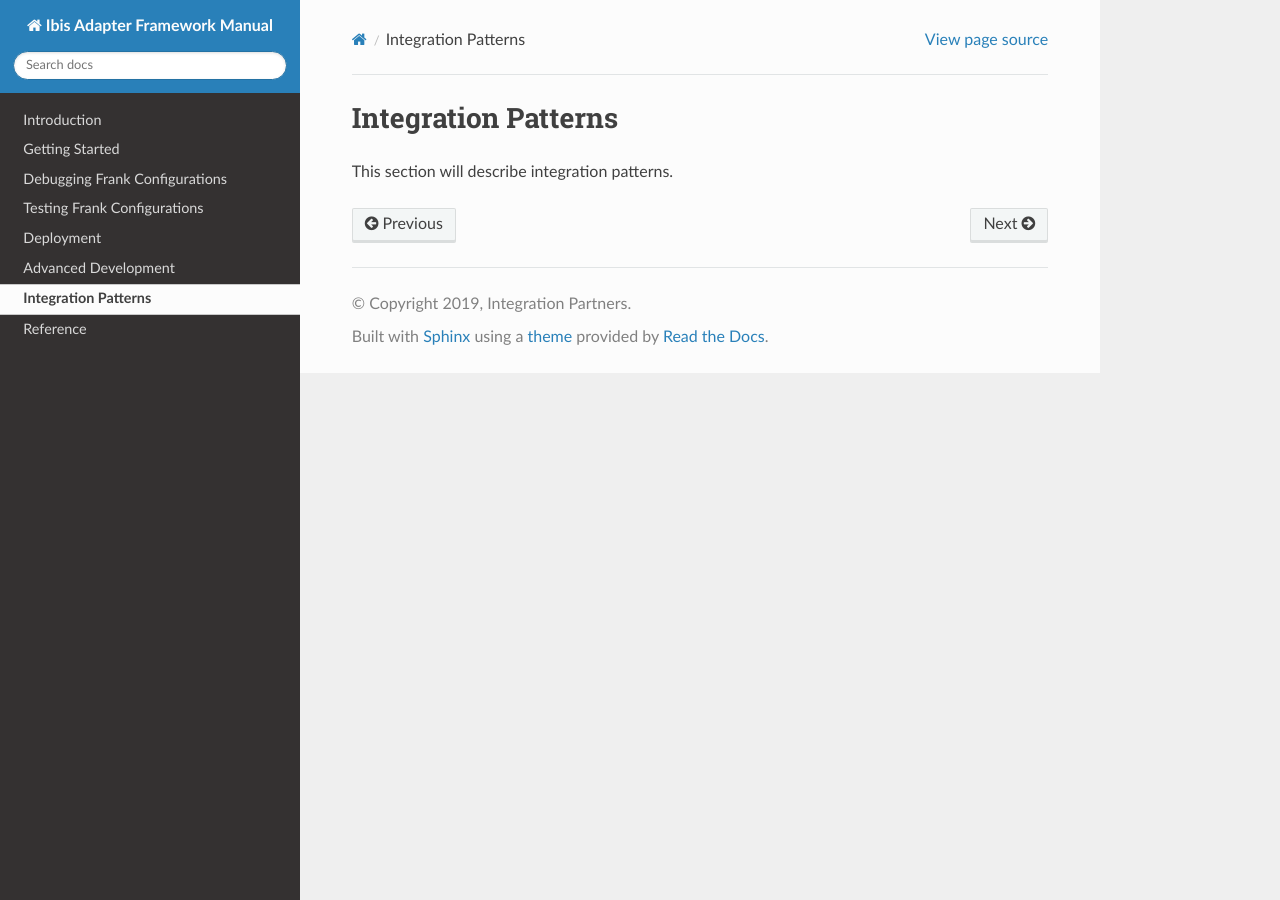
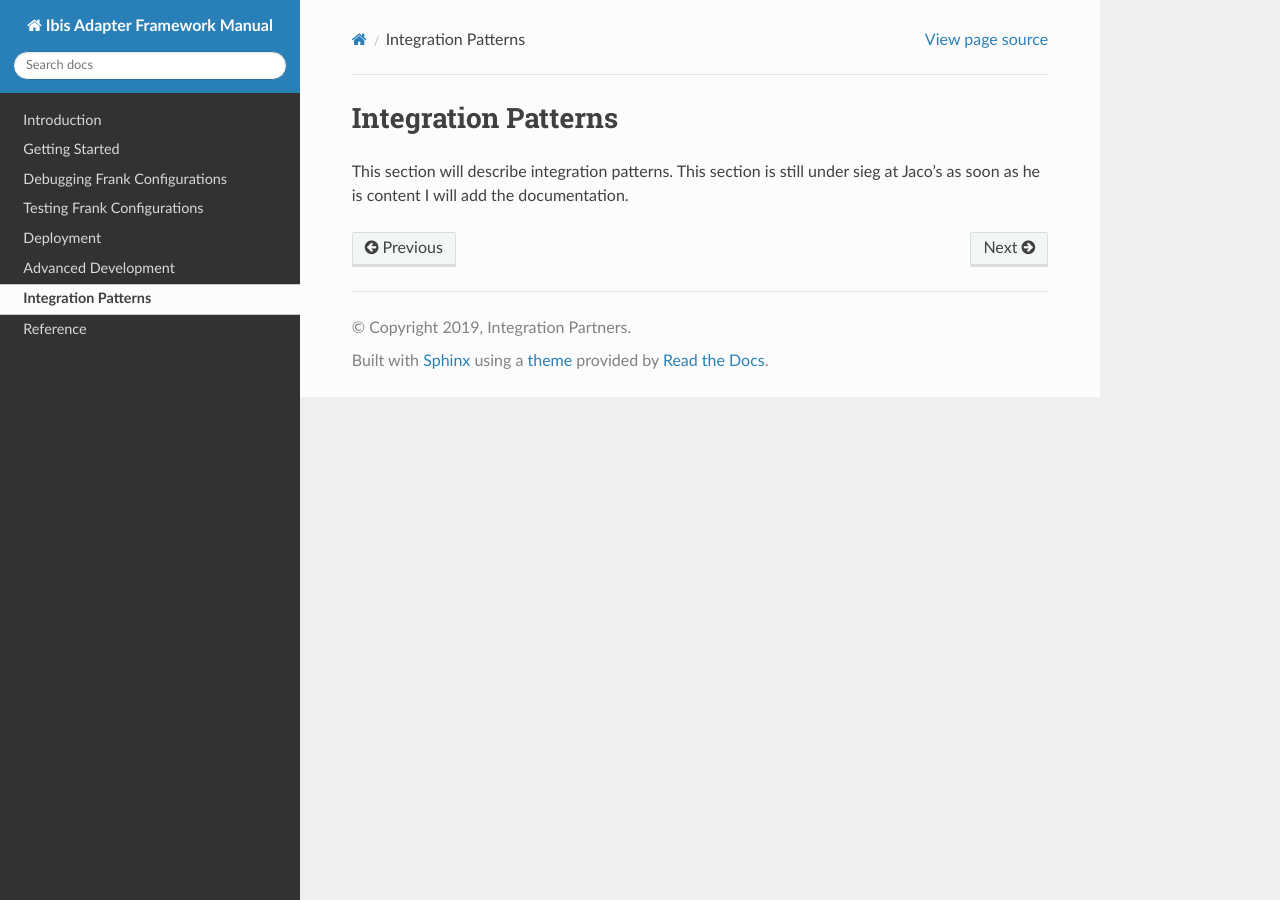
Before and after one commit to frankframework/frank-manual, a Sphinx documentation site: the page built from docs/source/integrationPatterns/integrationPatterns.rst, in a window 1280 px wide. Built offline with Sphinx 7.4.7 and the Read the Docs theme 2.0.0, drawn with Linux system fonts in a browser that asks for light colours.

Commit message:
Update integrationPatterns.rst

```diff
--- a/docs/source/integrationPatterns/integrationPatterns.rst
+++ b/docs/source/integrationPatterns/integrationPatterns.rst
@@ -2,3 +2,4 @@ Integration Patterns
 ====================
 
 This section will describe integration patterns.
+This section is still under sieg at Jaco's as soon as he is content I will add the documentation.
```
